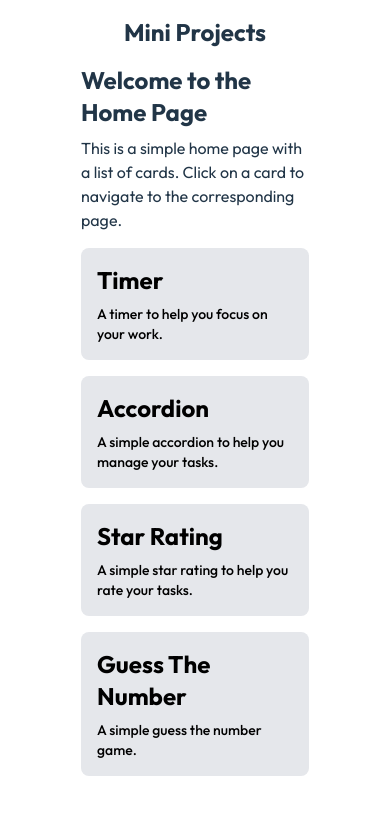
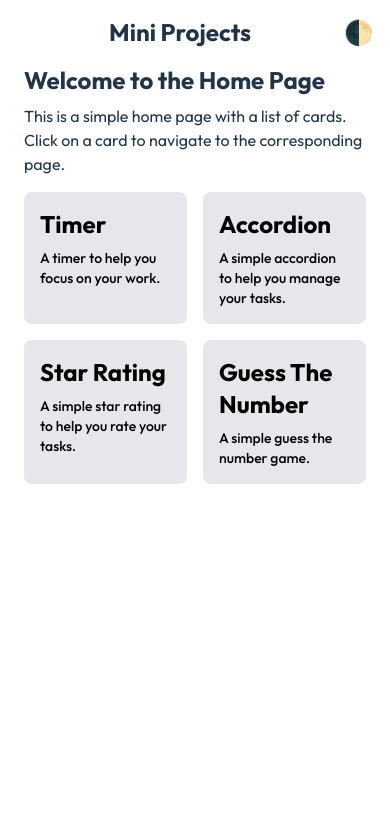
Before and after one commit to Akshay564/projects-hub, a React (Vite) app: page / in a window 390 px wide. Shown: the top 814 px of the page. Built offline with nearby package versions, Linux system fonts and the light colour scheme; what react-lazy-with-preload would draw is missing.

Commit message:
Add theme context and provider for dynamic theming; integrate ThemeMenu component in Header; update App component structure; adjust CSS for light theme support; enhance Home and StarRating pages with responsive design.

```diff
--- a/src/App.jsx
+++ b/src/App.jsx
@@ -8,10 +8,12 @@ import { Timer } from "./lazyImports.js";
 import { Accordion } from "./lazyImports.js";
 import { StarRating } from "./lazyImports.js";
 import { GuessTheNumber } from "./lazyImports.js";
+import { ThemeProvider } from "./context/Theme/ThemeProvider.jsx";
 
 function App() {
   return (
     <>
+      <ThemeProvider>
         <Header />
         <main>
           <div className="pt-0 p-6">
@@ -52,6 +54,7 @@ function App() {
             </Routes>
           </div>
         </main>
+      </ThemeProvider>
     </>
   );
 }
--- a/src/components/Header.jsx
+++ b/src/components/Header.jsx
@@ -1,5 +1,6 @@
 import { useEffect, useState } from "react";
 import { useLocation, useNavigate } from "react-router-dom";
+import ThemeMenu from "./ThemeMenu";
 
 const routeTitles = {
   "/": "Mini Projects",
@@ -51,12 +52,13 @@ export default function Header() {
         </div>
         {!isHome && (
           <>
-            <div className="flex-1 flex justify-center">
+            <div className="flex-1 flex justify-center items-center">
               <h2 className="text-xl">{currentTitle}</h2>
             </div>
             <div className="w-64"></div>
           </>
         )}
+        <ThemeMenu />
       </nav>
     </div>
   );
--- /dev/null
+++ b/src/components/ThemeMenu.jsx
@@ -0,0 +1,78 @@
+import { useState, useRef, useEffect } from "react";
+import { useTheme } from "../context/Theme/useTheme";
+
+const iconButtonStyle = {
+  background: "transparent",
+  border: "none",
+  cursor: "pointer",
+  padding: 0,
+};
+
+const dropdownStyle = {
+  position: "absolute",
+  right: 0,
+  marginTop: 8,
+  background: `var(--bg-color)`,
+  boxShadow: "0 2px 8px rgba(0,0,0,0.2)",
+  borderRadius: 4,
+  zIndex: 1000,
+  minWidth: 120,
+  border: `1px solid var(--text-color)`,
+};
+
+const menuItemStyle = {
+  padding: "8px 12px",
+  cursor: "pointer",
+  whiteSpace: "nowrap",
+};
+
+export default function ThemeMenu() {
+  const { theme, setTheme } = useTheme();
+  const [open, setOpen] = useState(false);
+  const menuRef = useRef();
+
+  const toggleMenu = () => setOpen((prev) => !prev);
+
+  const handleSelect = (value) => {
+    setTheme(value);
+    setOpen(false);
+  };
+
+  useEffect(() => {
+    const handleClickOutside = (e) => {
+      if (menuRef.current && !menuRef.current.contains(e.target)) {
+        setOpen(false);
+      }
+    };
+    document.addEventListener("mousedown", handleClickOutside);
+    return () => document.removeEventListener("mousedown", handleClickOutside);
+  }, []);
+
+  return (
+    <div
+      ref={menuRef}
+      style={{ position: "relative", display: "inline-block" }}
+    >
+      <div onClick={toggleMenu} aria-label="Theme menu" style={iconButtonStyle}>
+        🌓
+      </div>
+      {open && (
+        <div style={dropdownStyle}>
+          {["light", "dark", "system"].map((t) => (
+            <div
+              key={t}
+              onClick={() => handleSelect(t)}
+              className="text-xl"
+              style={{
+                ...menuItemStyle,
+                fontWeight: t === theme ? "bold" : "normal",
+              }}
+            >
+              {t.charAt(0).toUpperCase() + t.slice(1)}
+            </div>
+          ))}
+        </div>
+      )}
+    </div>
+  );
+}
--- /dev/null
+++ b/src/context/Theme/ThemeContext.jsx
@@ -0,0 +1,3 @@
+import { createContext } from "react";
+
+export const ThemeContext = createContext();
--- /dev/null
+++ b/src/context/Theme/ThemeProvider.jsx
@@ -0,0 +1,41 @@
+import { useEffect, useState } from "react";
+import { ThemeContext } from "./ThemeContext";
+
+const getSystemTheme = () => {
+  return window.matchMedia("(prefers-color-scheme: dark)").matches
+    ? "dark"
+    : "light";
+};
+
+export function ThemeProvider({ children }) {
+  const [theme, setTheme] = useState(() => {
+    return localStorage.getItem("theme") || "system";
+  });
+
+  const applyTheme = (themeChoice) => {
+    const resolved = themeChoice === "system" ? getSystemTheme() : themeChoice;
+
+    document.documentElement.setAttribute("data-theme", resolved);
+  };
+
+  useEffect(() => {
+    applyTheme(theme);
+    localStorage.setItem("theme", theme);
+  }, [theme]);
+
+  useEffect(() => {
+    if (theme !== "system") return;
+
+    const mediaQuery = window.matchMedia("(prefers-color-scheme: dark)");
+    const handler = () => applyTheme("system");
+
+    mediaQuery.addEventListener("change", handler);
+    return () => mediaQuery.removeEventListener("change", handler);
+  }, [theme]);
+
+  return (
+    <ThemeContext.Provider value={{ theme, setTheme }}>
+      {children}
+    </ThemeContext.Provider>
+  );
+}
--- /dev/null
+++ b/src/context/Theme/useTheme.jsx
@@ -0,0 +1,4 @@
+import { useContext } from "react";
+import { ThemeContext } from "./ThemeContext";
+
+export const useTheme = () => useContext(ThemeContext);
--- a/src/index.css
+++ b/src/index.css
@@ -69,12 +69,11 @@ button:focus-visible {
   outline: 4px auto -webkit-focus-ring-color;
 }
 
-@media (prefers-color-scheme: light) {
-  :root {
-    --bg-color: #ffffff;
-    --text-color: #213547;
-    background-color: var(--bg-color);
-  }
+[data-theme="light"] {
+  --bg-color: #ffffff;
+  --text-color: #213547;
+  background-color: var(--bg-color);
+
   a:hover {
     color: #747bff;
   }
--- a/src/pages/Home.jsx
+++ b/src/pages/Home.jsx
@@ -35,7 +35,7 @@ function Home() {
     },
   ];
   return (
-    <div className="flex flex-col gap-4 w-8/12 m-auto">
+    <div className="flex flex-col gap-4 md:w-10/12 lg:w-8/12 m-auto">
       <div className="flex flex-col gap-2">
         <h1 className="font-bold text-2xl">Welcome to the Home Page</h1>
         <p className="italic">
@@ -43,7 +43,7 @@ function Home() {
           navigate to the corresponding page.
         </p>
       </div>
-      <div className="grid grid-cols-1 sm:grid-cols-2 md:grid-cols-3 lg:grid-cols-4 gap-4">
+      <div className="grid grid-cols-2 md:grid-cols-3 lg:grid-cols-4 gap-4">
         {cards.map((card) => (
           <Card onMouseEnter={card.onMouseEnter} key={card.link} {...card} />
         ))}
--- a/src/pages/StarRating.jsx
+++ b/src/pages/StarRating.jsx
@@ -94,11 +94,11 @@ export default function StarRating() {
   }, []);
 
   return (
-    <div className="flex gap-10 items-center justify-center max-w-1/2 mx-auto my-10 flex-wrap">
+    <div className="flex gap-20 items-center justify-center mx-auto my-10 flex-wrap">
       <div
         role="radiogroup"
         aria-label="Star rating"
-        className="flex gap-0 flex-3 justify-center font-star"
+        className="flex gap-0  justify-center font-star"
       >
         {[...Array(totalStars)].map((_, index) => {
           const starValue = index + 1;
```
Also changed, not shown: 1 other file (tests, documents, lock files or other folders). Lines whose indentation alone changed are shown as unchanged.
